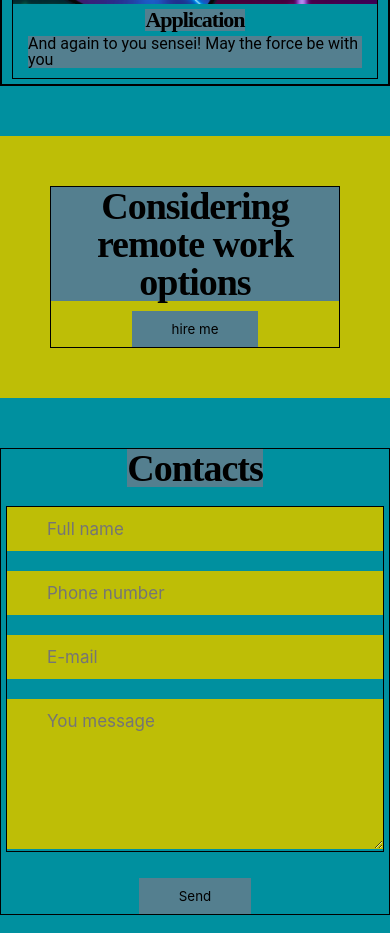
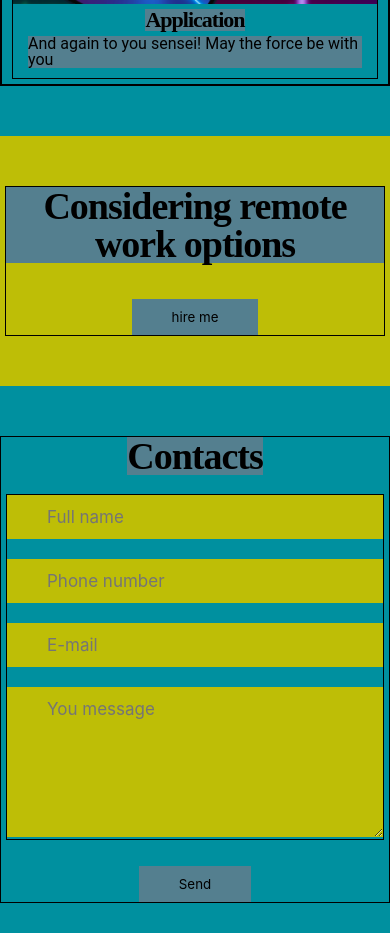
Before and after one commit to NikolaYK2/my-portfolio, a React (Create React App) app: page / in a window 390 px wide. Shown: the part 2020-2953 px from the top of the page. Built offline with nearby package versions, Linux system fonts and the light colour scheme.

Commit message:
refactor component Work

```diff
--- a/src/components/main/work/Work.module.css
+++ b/src/components/main/work/Work.module.css
@@ -1,11 +1,11 @@
 .work{
     flex: 1 1 auto;
     background-color: #BEBE06;
-    padding: 100px 0;
+    padding: 100px 5px;
     }
     @media (max-width:650px ) {
         .work {
-            padding: 50px;
+            padding: 50px 5px;
         }
 }
 .container{
```
